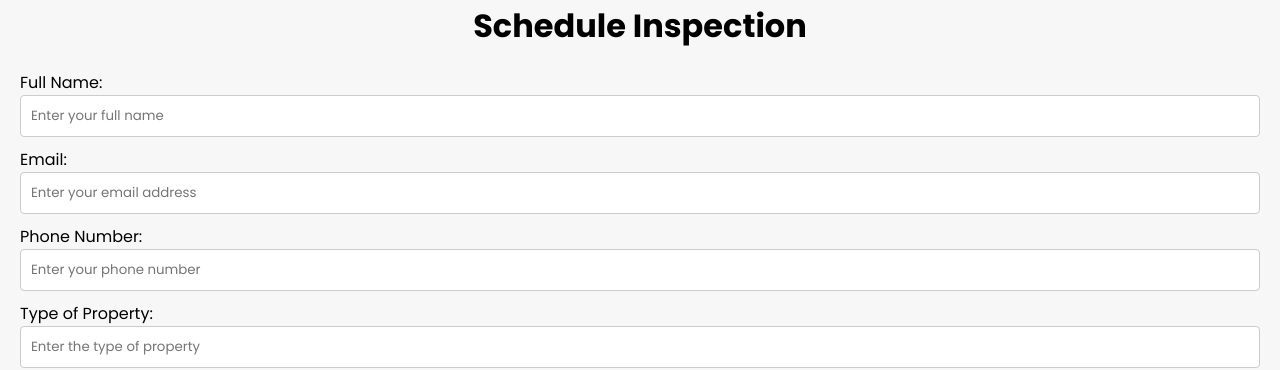
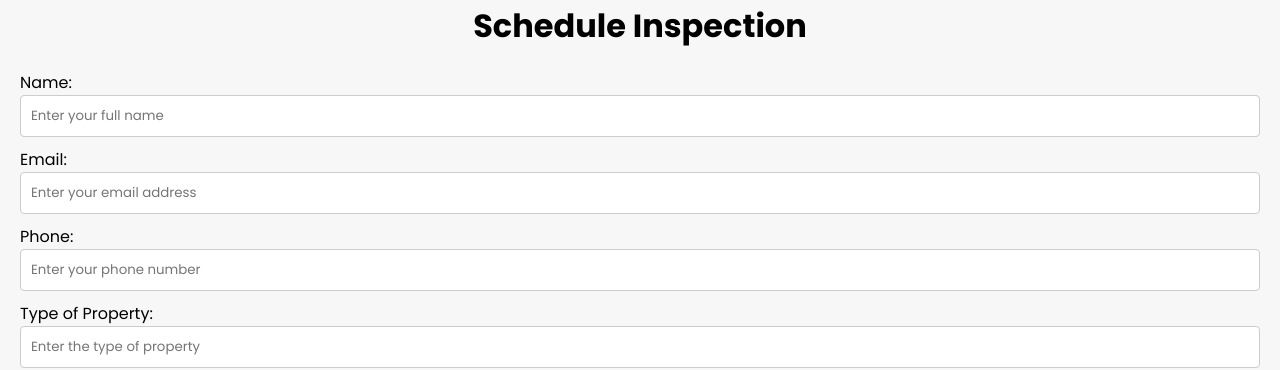
Before and after one commit to Dprinces/Real_Estate_Web_App, a React (Vite) app: page /scheduleInspection in a window 1280 px wide. Shown: the part 514-884 px from the top of the page. Built offline with nearby package versions, Linux system fonts and the light colour scheme.

Commit message:
Update file

```diff
--- a/src/Components/ScheduleInspection/ScheduleInspection.jsx
+++ b/src/Components/ScheduleInspection/ScheduleInspection.jsx
@@ -23,7 +23,6 @@ export default function ScheduleInspection() {
      });
    };
 
-   // Handle form submission
    const handleSubmit = (e) => {
      e.preventDefault();
      console.log(formData);
@@ -40,7 +39,7 @@ export default function ScheduleInspection() {
         <h1>Schedule Inspection</h1>
         <form onSubmit={handleSubmit}>
           <label>
-            Full Name:
+            Name:
             <input
               type="text"
               name="fullName"
@@ -62,7 +61,7 @@ export default function ScheduleInspection() {
             />
           </label>
           <label>
-            Phone Number:
+            Phone:
             <input
               type="tel"
               name="phoneNumber"
```
Also changed, not shown: src/Pages/AboutUs.css (added).
